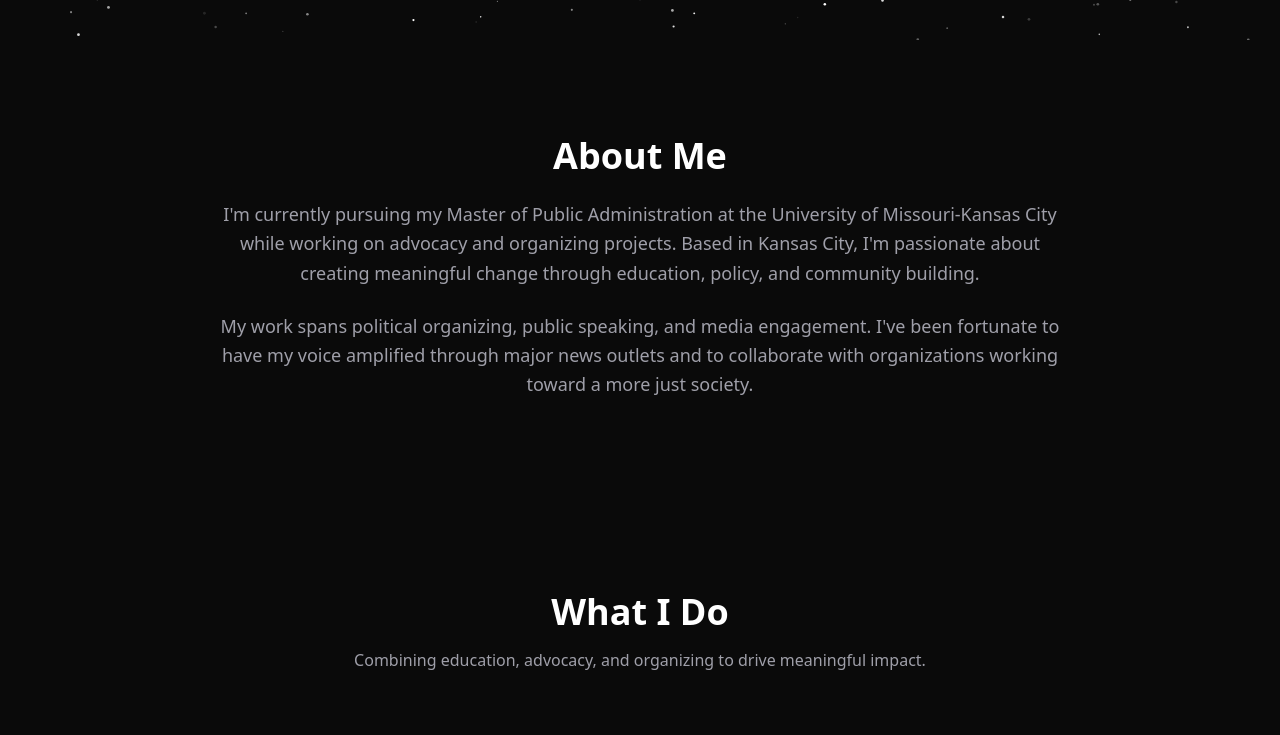
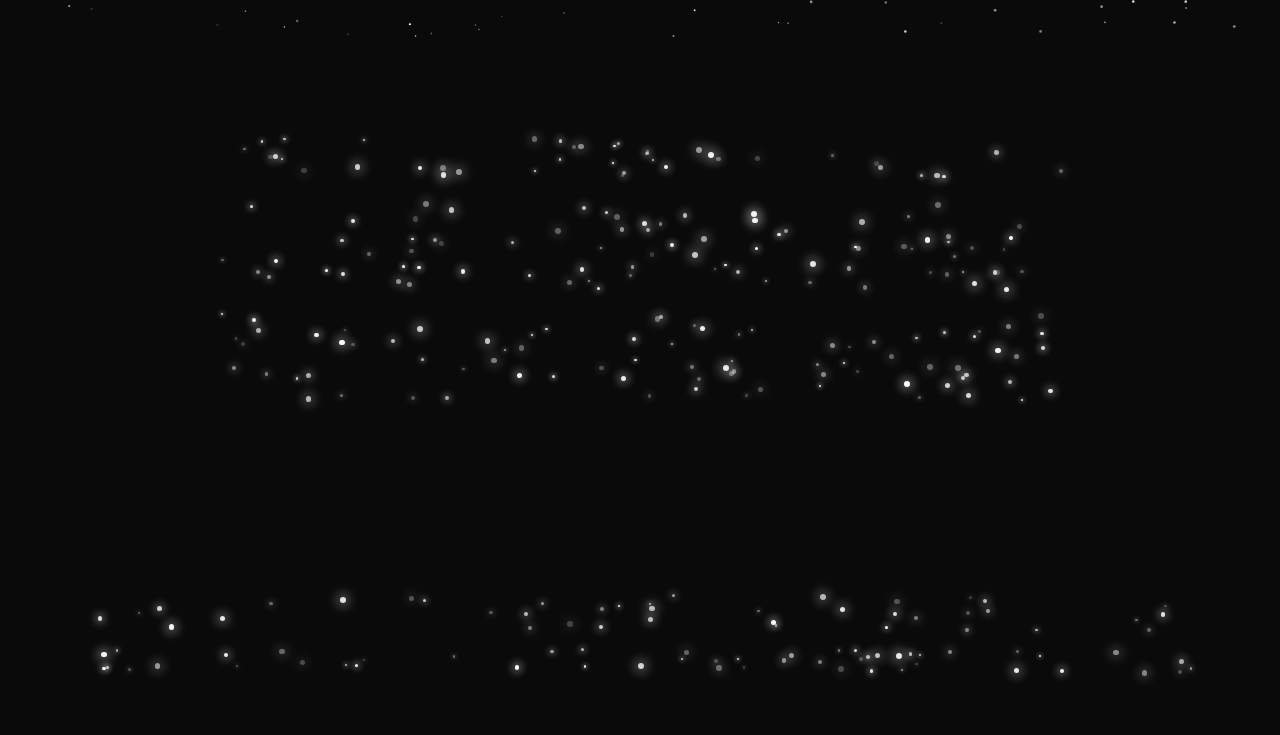
Before and after one commit to andyhartzler/andrewhartzler-site, a Next.js app: page / in a window 1280 px wide. Shown: the part 760-1495 px from the top of the page. Built offline with nearby package versions, Linux system fonts and the light colour scheme.

Commit message:
Add sparkle reveal animations on scroll for homepage sections

```diff
--- a/package.json
+++ b/package.json
@@ -9,11 +9,13 @@
     "lint": "eslint"
   },
   "dependencies": {
+    "@gsap/react": "^2.1.2",
     "@tsparticles/react": "^3.0.0",
     "@tsparticles/slim": "^3.9.1",
     "class-variance-authority": "^0.7.1",
     "clsx": "^2.1.1",
     "framer-motion": "^12.29.0",
+    "gsap": "^3.14.2",
     "next": "16.1.4",
     "react": "19.2.3",
     "react-dom": "19.2.3",
--- a/src/app/page.tsx
+++ b/src/app/page.tsx
@@ -2,6 +2,7 @@
 
 import Link from "next/link";
 import { GradualSpacing } from "@/components/GradualSpacing";
+import SparkleReveal from "@/components/SparkleReveal";
 
 export default function Home() {
   return (
@@ -54,15 +55,21 @@
         <section id="about" className="py-24">
           <div className="max-w-4xl mx-auto px-6">
             <div className="text-center">
+              <SparkleReveal sparkleCount={40}>
                 <h2 className="text-3xl md:text-4xl font-bold mb-6">
                   About Me
                 </h2>
+              </SparkleReveal>
+              <SparkleReveal sparkleCount={80} delay={0.2}>
                 <p className="text-zinc-400 text-lg leading-relaxed mb-6">
                   I&apos;m currently pursuing my Master of Public Administration at the University of Missouri-Kansas City while working on advocacy and organizing projects. Based in Kansas City, I&apos;m passionate about creating meaningful change through education, policy, and community building.
                 </p>
+              </SparkleReveal>
+              <SparkleReveal sparkleCount={80} delay={0.3}>
                 <p className="text-zinc-400 text-lg leading-relaxed">
                   My work spans political organizing, public speaking, and media engagement. I&apos;ve been fortunate to have my voice amplified through major news outlets and to collaborate with organizations working toward a more just society.
                 </p>
+              </SparkleReveal>
             </div>
           </div>
         </section>
@@ -71,12 +78,16 @@
         <section id="work" className="py-24">
           <div className="max-w-6xl mx-auto px-6">
             <div className="text-center mb-16">
+              <SparkleReveal sparkleCount={40}>
                 <h2 className="text-3xl md:text-4xl font-bold mb-4">
                   What I Do
                 </h2>
+              </SparkleReveal>
+              <SparkleReveal sparkleCount={50} delay={0.1}>
                 <p className="text-zinc-400 max-w-2xl mx-auto">
                   Combining education, advocacy, and organizing to drive meaningful impact.
                 </p>
+              </SparkleReveal>
             </div>
 
             <div className="grid md:grid-cols-3 gap-6">
@@ -184,12 +195,16 @@
         <section id="press" className="py-24">
           <div className="max-w-6xl mx-auto px-6">
             <div className="text-center mb-12">
+              <SparkleReveal sparkleCount={40}>
                 <h2 className="text-3xl md:text-4xl font-bold mb-4">
                   Featured In
                 </h2>
+              </SparkleReveal>
+              <SparkleReveal sparkleCount={50} delay={0.1}>
                 <p className="text-zinc-400 max-w-2xl mx-auto mb-8">
                   My work has been covered by major outlets nationwide.
                 </p>
+              </SparkleReveal>
             </div>
 
             {/* Featured Outlets Logos/Names */}
@@ -228,12 +243,16 @@
         {/* CTA Section */}
         <section className="py-24">
           <div className="max-w-4xl mx-auto px-6 text-center">
+            <SparkleReveal sparkleCount={40}>
               <h2 className="text-3xl md:text-4xl font-bold mb-4">
                 Let&apos;s Connect
               </h2>
+            </SparkleReveal>
+            <SparkleReveal sparkleCount={60} delay={0.1}>
               <p className="text-zinc-400 max-w-2xl mx-auto mb-8">
                 Interested in collaborating, speaking engagements, or media inquiries? I&apos;d love to hear from you.
               </p>
+            </SparkleReveal>
             <Link
               href="/contact"
               className="inline-flex items-center gap-2 px-8 py-4 bg-white hover:bg-zinc-200 text-black rounded-full font-medium transition-colors"
--- /dev/null
+++ b/src/components/SparkleReveal.tsx
@@ -0,0 +1,130 @@
+"use client";
+
+import { useRef, useEffect, useState } from "react";
+import gsap from "gsap";
+import { ScrollTrigger } from "gsap/ScrollTrigger";
+
+gsap.registerPlugin(ScrollTrigger);
+
+interface SparkleRevealProps {
+  children: React.ReactNode;
+  className?: string;
+  sparkleCount?: number;
+  delay?: number;
+}
+
+interface Sparkle {
+  id: number;
+  x: number;
+  y: number;
+  size: number;
+  opacity: number;
+}
+
+export default function SparkleReveal({
+  children,
+  className = "",
+  sparkleCount = 60,
+  delay = 0,
+}: SparkleRevealProps) {
+  const containerRef = useRef<HTMLDivElement>(null);
+  const sparklesRef = useRef<HTMLDivElement>(null);
+  const contentRef = useRef<HTMLDivElement>(null);
+  const [sparkles, setSparkles] = useState<Sparkle[]>([]);
+  const [dimensions, setDimensions] = useState({ width: 0, height: 0 });
+
+  // Generate sparkles once we know dimensions
+  useEffect(() => {
+    if (containerRef.current) {
+      const rect = containerRef.current.getBoundingClientRect();
+      setDimensions({ width: rect.width, height: rect.height });
+
+      const newSparkles: Sparkle[] = [];
+      for (let i = 0; i < sparkleCount; i++) {
+        newSparkles.push({
+          id: i,
+          x: Math.random() * 100,
+          y: Math.random() * 100,
+          size: Math.random() * 4 + 2,
+          opacity: Math.random() * 0.8 + 0.2,
+        });
+      }
+      setSparkles(newSparkles);
+    }
+  }, [sparkleCount]);
+
+  // Setup GSAP animation
+  useEffect(() => {
+    if (!containerRef.current || !sparklesRef.current || !contentRef.current || sparkles.length === 0) return;
+
+    const sparkleElements = sparklesRef.current.querySelectorAll(".sparkle-particle");
+
+    // Set initial states
+    gsap.set(contentRef.current, { opacity: 0 });
+    gsap.set(sparkleElements, { scale: 1, opacity: (i) => sparkles[i]?.opacity || 0.5 });
+
+    // Create the timeline
+    const tl = gsap.timeline({
+      scrollTrigger: {
+        trigger: containerRef.current,
+        start: "top 80%",
+        toggleActions: "play none none reverse",
+      },
+      delay: delay,
+    });
+
+    // Animate sparkles exploding outward
+    tl.to(sparkleElements, {
+      x: () => (Math.random() - 0.5) * 400,
+      y: () => (Math.random() - 0.5) * 300,
+      scale: 0,
+      opacity: 0,
+      duration: 0.8,
+      stagger: {
+        amount: 0.3,
+        from: "random",
+      },
+      ease: "power2.out",
+    })
+    // Fade in the text
+    .to(contentRef.current, {
+      opacity: 1,
+      duration: 0.5,
+      ease: "power2.out",
+    }, "-=0.6");
+
+    return () => {
+      tl.kill();
+    };
+  }, [sparkles, delay]);
+
+  return (
+    <div ref={containerRef} className={`relative ${className}`}>
+      {/* Sparkles overlay */}
+      <div
+        ref={sparklesRef}
+        className="absolute inset-0 pointer-events-none overflow-visible z-10"
+      >
+        {sparkles.map((sparkle) => (
+          <div
+            key={sparkle.id}
+            className="sparkle-particle absolute rounded-full bg-white"
+            style={{
+              left: `${sparkle.x}%`,
+              top: `${sparkle.y}%`,
+              width: sparkle.size,
+              height: sparkle.size,
+              opacity: sparkle.opacity,
+              boxShadow: `0 0 ${sparkle.size * 2}px ${sparkle.size / 2}px rgba(255, 255, 255, 0.5)`,
+            }}
+          />
+        ))}
+      </div>
+
+      {/* Content */}
+      <div ref={contentRef} className="relative z-0">
+        {children}
+      </div>
+    </div>
+  );
+}
```
Also changed, not shown: 1 other file (tests, documents, lock files or other folders). Lines whose indentation alone changed are shown as unchanged.
